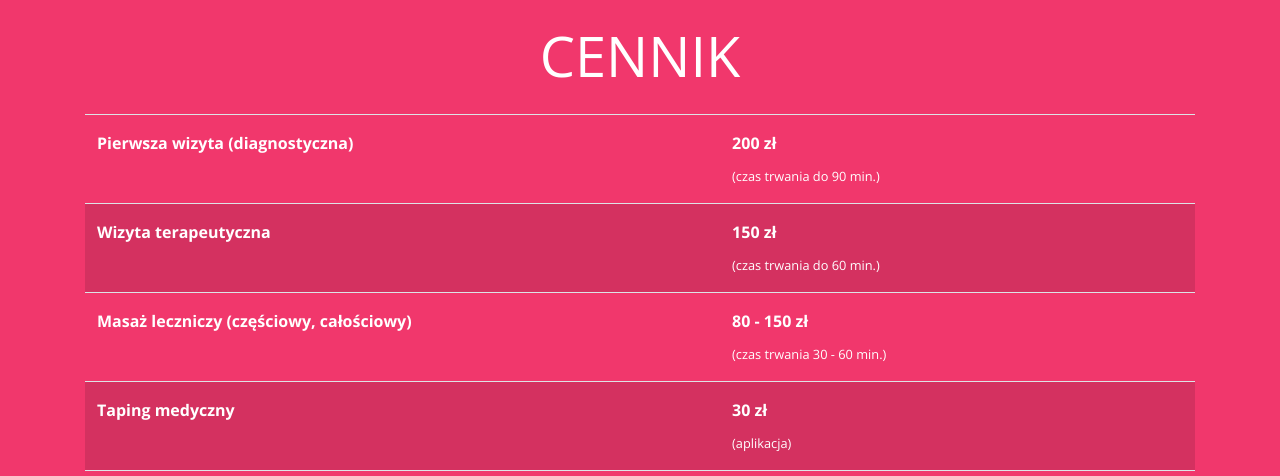
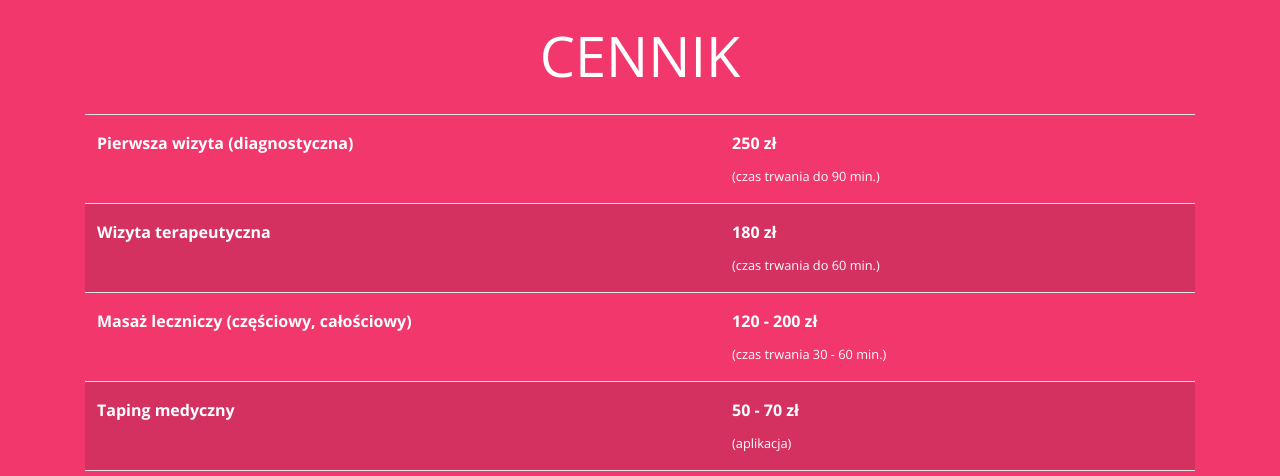
Before and after one commit to kusmierczykw/pelvi-active.netlify.com, a Gatsby site: page / in a window 1280 px wide. Shown: the part 3880-4356 px from the top of the page. Built offline with nearby package versions, Linux system fonts and the light colour scheme; Gatsby itself is replaced by a stand-in of ours; no server answers.

Commit message:
Aktualizacja cennika.

```diff
--- a/src/pages/index.js
+++ b/src/pages/index.js
@@ -309,7 +309,7 @@ const IndexPage = () => (
                                     </td>
                                     <td>
                                         <div className="font-weight-bold">
-                                            200 zł
+                                            250 zł
                                         </div>
                                         <small>
                                             (czas trwania do 90 min.)
@@ -324,7 +324,7 @@ const IndexPage = () => (
                                     </td>
                                     <td>
                                         <div className="font-weight-bold">
-                                            150 zł
+                                            180 zł
                                         </div>
                                         <small>
                                             (czas trwania do 60 min.)
@@ -340,7 +340,7 @@ const IndexPage = () => (
                                     </td>
                                     <td>
                                         <div className="font-weight-bold">
-                                            80 - 150 zł
+                                            120 - 200 zł
                                         </div>
                                         <small>
                                             (czas trwania 30 - 60 min.)
@@ -355,7 +355,7 @@ const IndexPage = () => (
                                     </td>
                                     <td>
                                         <div className="font-weight-bold">
-                                            30 zł
+                                            50 - 70 zł
                                         </div>
                                         <small>(aplikacja)</small>
                                     </td>
```
Lines whose indentation alone changed are shown as unchanged.
